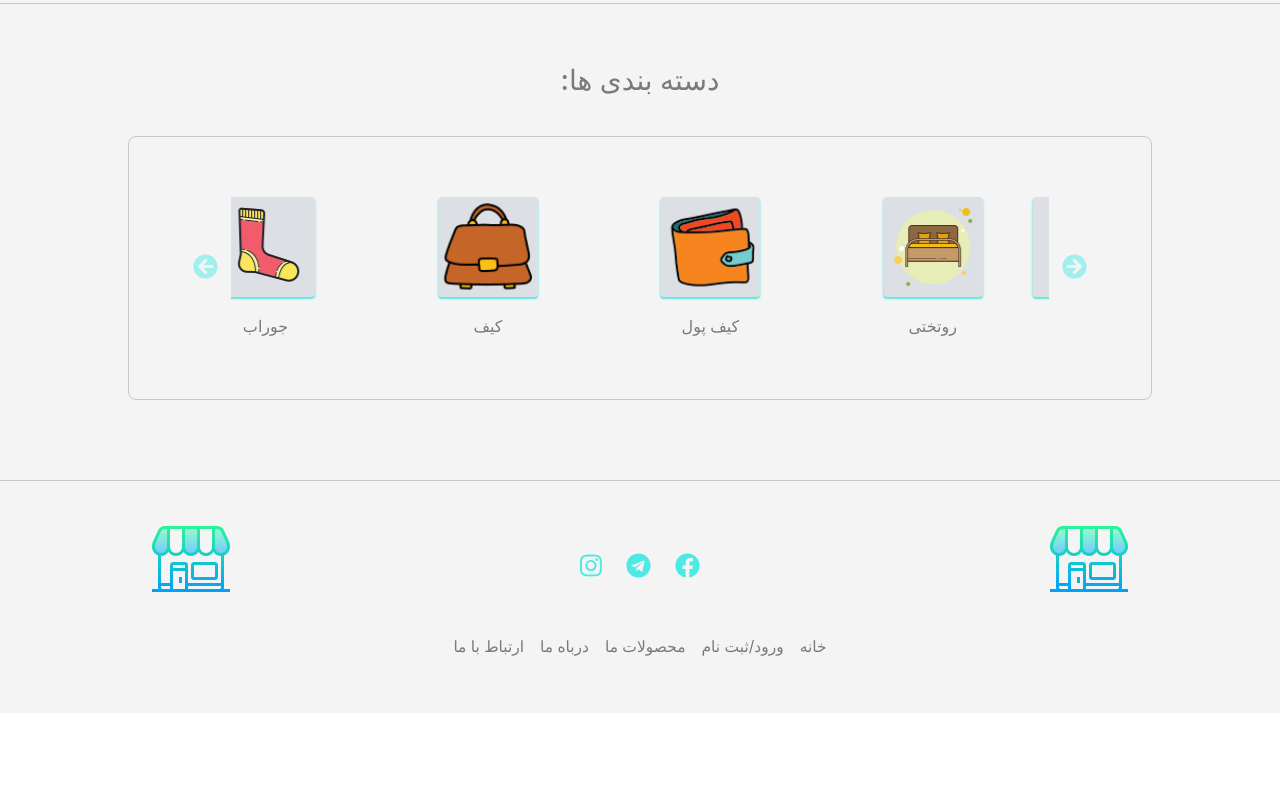
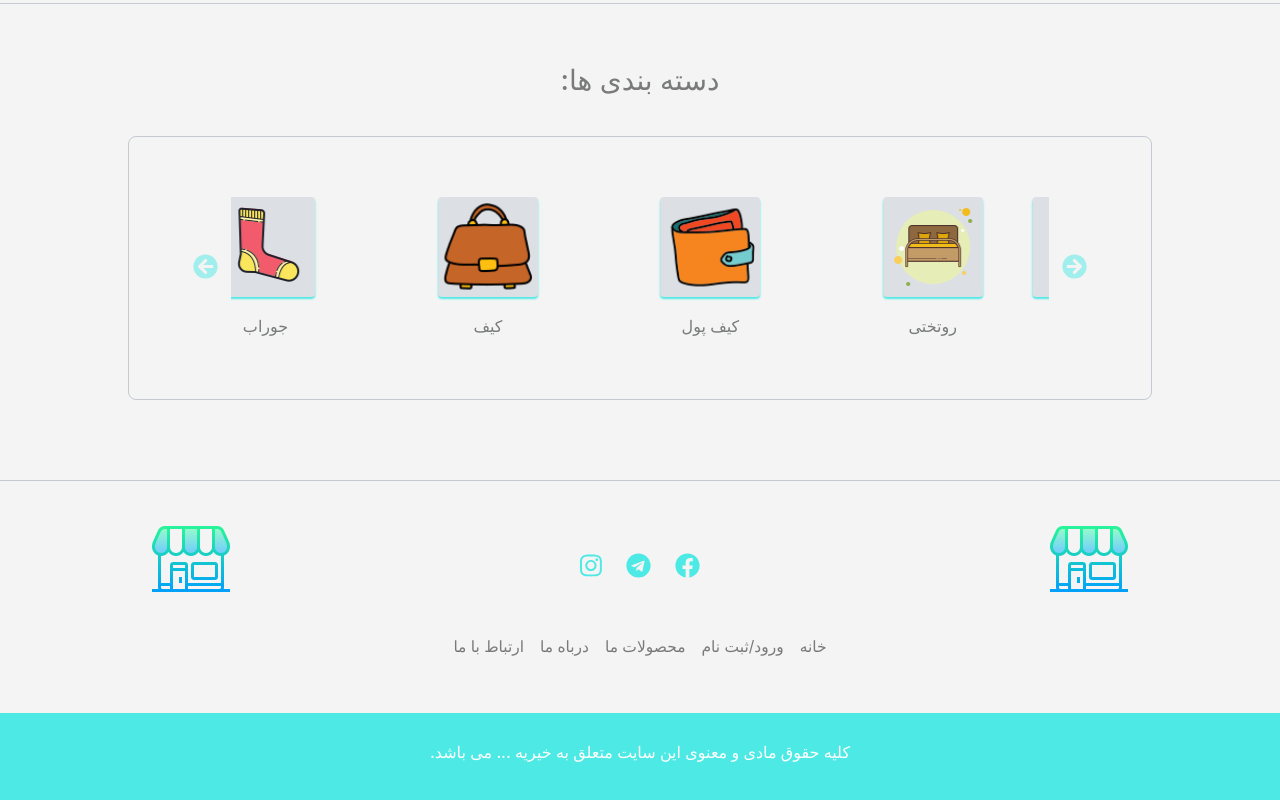
Before and after one commit to faezekeshmiri/internship-angular-project, an Angular app in the folder online-shop/: page /home in a window 1280 px wide. Shown: the part 250-1050 px from the top of the page. Before the commit the page ends 963 px from the top, so only its background shows below. Built offline with nearby package versions, Linux system fonts and the light colour scheme.

Commit message:
Add copy right. Closes #6

```diff
--- a/online-shop/src/app/footer/footer.component.css
+++ b/online-shop/src/app/footer/footer.component.css
@@ -34,3 +34,7 @@ footer{
 .social-media li a{
  padding: 12px;
 }
+.copy-right{
+    color: white;
+    background-color:  #4DE9E5;
+}
--- a/online-shop/src/app/footer/footer.component.html
+++ b/online-shop/src/app/footer/footer.component.html
@@ -66,3 +66,6 @@
 
   </nav>
 </footer>
+<div class="padding text-center copy-right">
+  <h6>.کلیه حقوق مادی و معنوی این سایت متعلق به خیریه ... می باشد</h6>
+</div>
```
